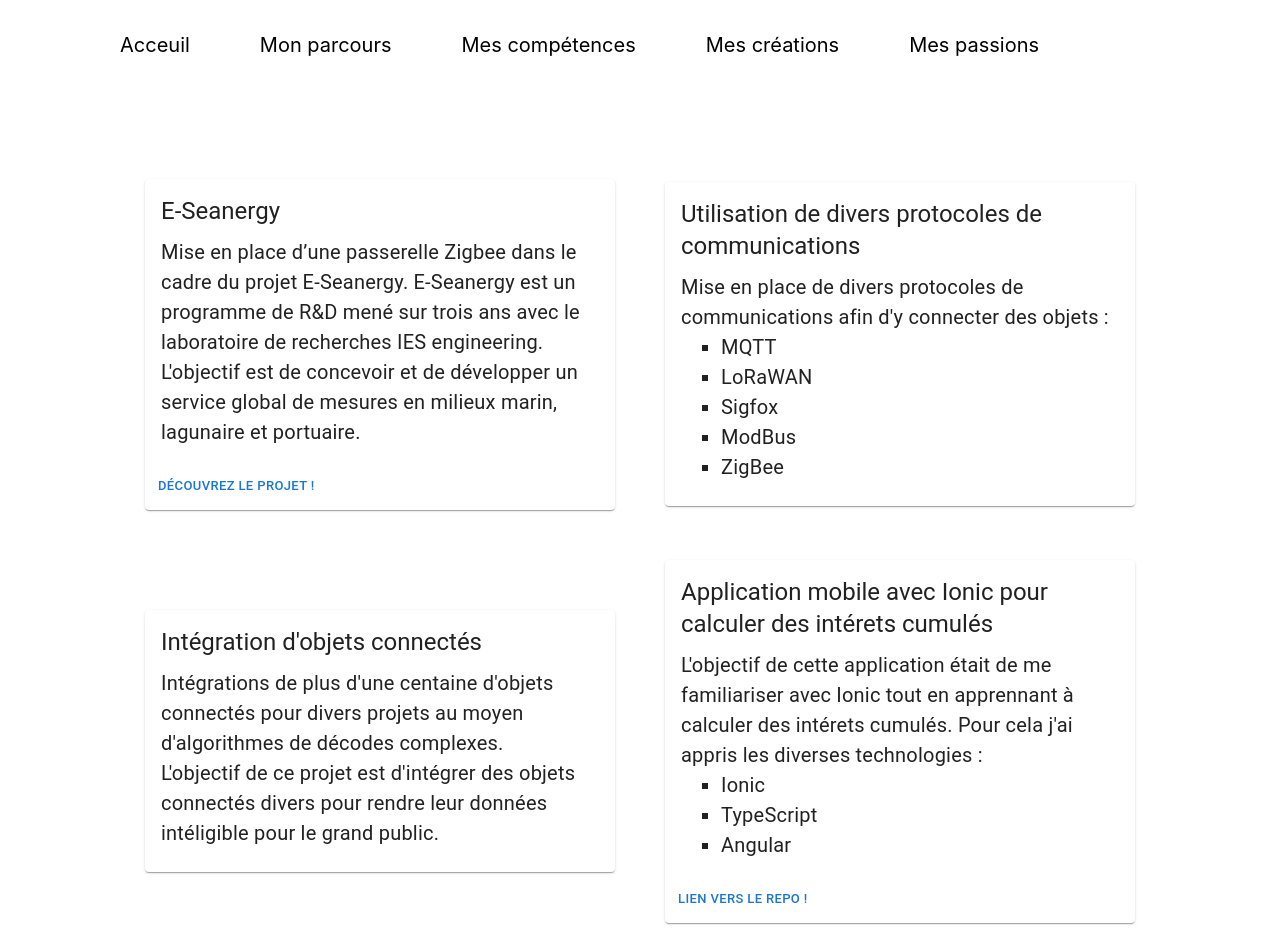
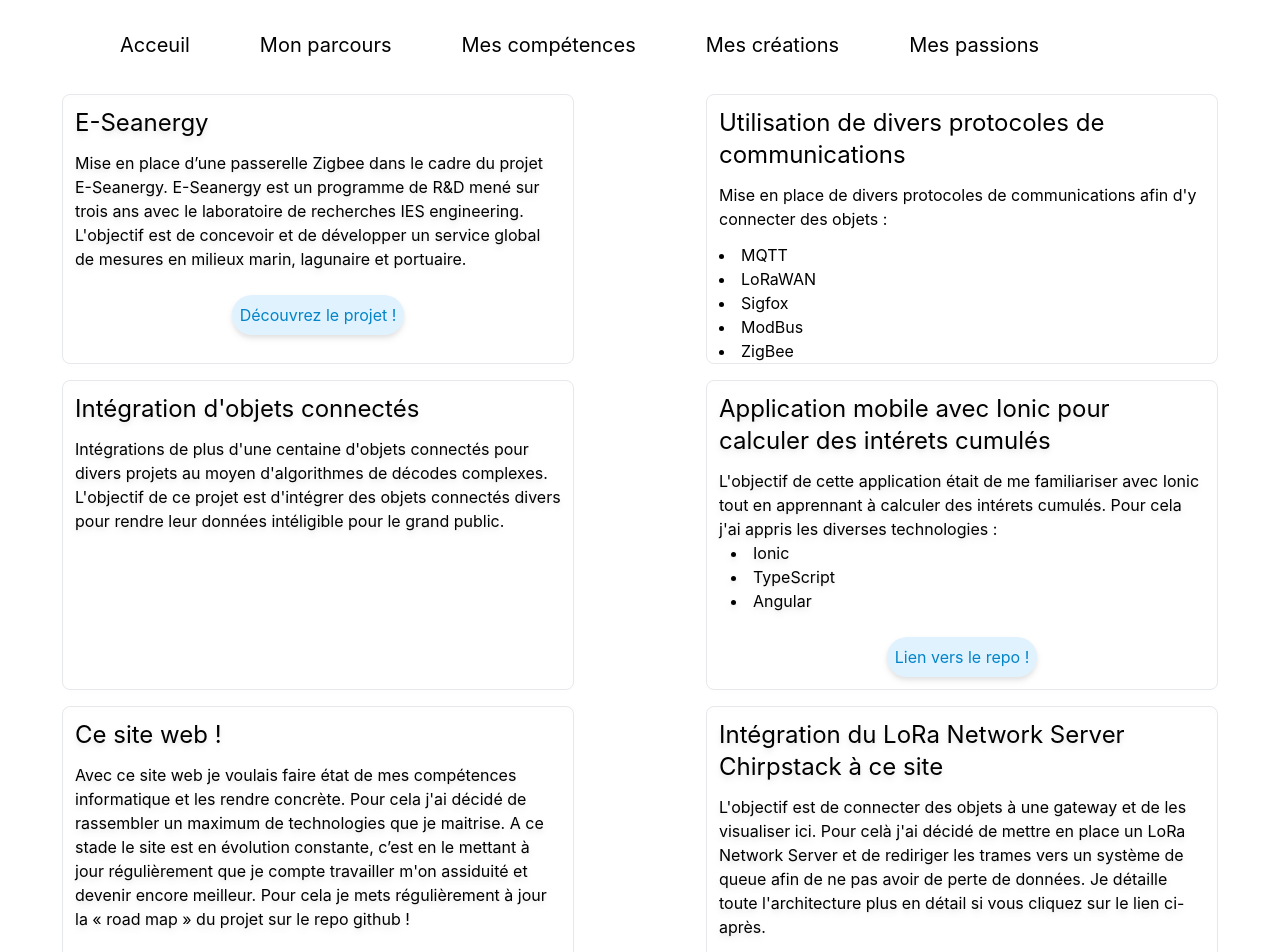
Before and after one commit to taojoue/personal-website, a Next.js app: page /creations in a window 1280 px wide. Shown: the top 952 px of the page. Built offline with nearby package versions, Linux system fonts and the light colour scheme.

Commit message:
Implement tailwind creation and data

```diff
--- a/pages/creations.tsx
+++ b/pages/creations.tsx
@@ -1,118 +1,129 @@
-import styles from '../styles/Creation.module.css'
-import Card from '@mui/material/Card';
-import CardActions from '@mui/material/CardActions';
-import CardContent from '@mui/material/CardContent';
-import Button from '@mui/material/Button';
-import Typography from '@mui/material/Typography';
-
-
 export default function Creations() {
     return (
-        <div className={styles.container}>
-            <main className={styles.main}>
-                <div className={styles.grid}>
-                    <div className={styles.card}>
-                        <Card sx={{ minWidth: 275 }}>
-                            <CardContent>
-                                <Typography variant="h5" component="div">
+        <div>
+            <main className='min-h-screen flex-1 p-1'>
+
+                <div className='grid gap-4 grid-cols-2 place-content-center auto-rows-max'>
+                    <div className='container max-w-lg border border-gray-400/25 rounded-lg drop-shadow-md'>
+                        <div className='p-3'>
+                            <h1 className='text-2xl'>
                                 E-Seanergy
                                 <br />
-                                </Typography>
-                                <Typography variant="body2" paddingTop="10px">
+                            </h1>
+                            <p className='pt-3'>
                                 Mise en place d’une passerelle Zigbee dans le cadre du projet E-Seanergy. E-Seanergy est un
                                 programme de R&D mené sur trois ans avec le laboratoire de recherches IES engineering.
                                 L&apos;objectif est de concevoir et de développer un service global de mesures en milieux marin,
                                 lagunaire et portuaire.
-                                </Typography>
-                            </CardContent>
-                            <CardActions>
-                                <Button size="small" href='https://www.journaldunet.com/ebusiness/internet-mobile/1499181-emmanuel-mouton-synox/' target="_blank">
+                            </p>
+                        </div>
+                        <form action='https://www.journaldunet.com/ebusiness/internet-mobile/1499181-emmanuel-mouton-synox/' target="_blank" className='text-center m-3'>
+                            <button className='rounded-full p-2 text-sky-600 bg-sky-100 hover:bg-sky-600 hover:text-sky-100'>
                                 Découvrez le projet !
-                                </Button>
-                            </CardActions>
-                        </Card>
+                            </button>
+                        </form>
                     </div>
 
-                    <div className={styles.card}>
-                        <Card sx={{ minWidth: 275 }}>
-                            <CardContent>
-                                <Typography variant="h5" component="div">
+                    <div className='container max-w-lg border border-gray-400/25 rounded-lg'>
+                        <div className='p-3'>
+                            <h1 className='text-2xl'>
                                 Utilisation de divers protocoles de communications
                                 <br />
-                                </Typography>
-                                <Typography variant="body2" paddingTop="10px">
+                            </h1>
+                            <p className='pt-3'>
                                 Mise en place de divers protocoles de communications afin d&apos;y connecter des objets :
-                                    <ul className={styles.li}>
+                            </p>
+                        </div>
+                        <ul className='list-inside list-disc text-base ml-3'>
                             <li>MQTT</li>
                             <li>LoRaWAN</li>
                             <li>Sigfox</li>
                             <li>ModBus</li>
                             <li>ZigBee</li>
                         </ul>
-                                </Typography>
-                            </CardContent>
-                        </Card>
                     </div>
 
-                    <div className={styles.card}>
-                        <Card sx={{ minWidth: 275 }}>
-                            <CardContent>
-                                <Typography variant="h5" component="div">
+                    <div className='container max-w-lg  border border-gray-400/25 rounded-lg drop-shadow-md'>
+                        <div className='p-3'>
+                            <h1 className='text-2xl'>
                                 Intégration d&apos;objets connectés
                                 <br />
-                                </Typography>
-                                <Typography variant="body2" paddingTop="10px">
+                            </h1>
+                            <p className='pt-3'>
                                 Intégrations de plus d&apos;une centaine d&apos;objets connectés pour divers projets au
                                 moyen d&apos;algorithmes de décodes complexes.
                                 <br />
                                 L&apos;objectif de ce projet est d&apos;intégrer des objets connectés divers pour rendre
                                 leur données intéligible pour le grand public.
-                                </Typography>
-                            </CardContent>
-                        </Card>
+                            </p>
+                        </div>
                     </div>
 
-                    <div className={styles.card}>
-                        <Card sx={{ minWidth: 275 }}>
-                            <CardContent>
-                                <Typography variant="h5" component="div">
+                    <div className='container max-w-lg border border-gray-400/25 rounded-lg drop-shadow-md'>
+                        <div className='p-3'>
+                            <h1 className='text-2xl'>
                                 Application mobile avec Ionic pour calculer des intérets cumulés
                                 <br />
-                                </Typography>
-                                <Typography variant="body2" paddingTop="10px">
+                            </h1>
+                            <p className='pt-3'>
                                 L&apos;objectif de cette application était de me familiariser avec Ionic tout en apprennant à
                                 calculer des intérets cumulés. Pour cela j&apos;ai appris les diverses technologies :
-                                    <ul className={styles.li}>
+                            </p>
+                            <ul className='list-inside list-disc text-base ml-3'>
                                 <li>Ionic</li>
                                 <li>TypeScript</li>
                                 <li>Angular</li>
                             </ul>
-                                </Typography>
-                            </CardContent>
-                            <CardActions>
-                                <Button size="small" href='https://github.com/taojoue/CoumpoundIT' target="_blank">Lien vers le repo !</Button>
-                            </CardActions>
-                        </Card>
+                        </div>
+                        <form action='https://github.com/taojoue/CoumpoundIT' target="_blank" className='text-center m-3'>
+                            <button className='rounded-full p-2 text-sky-600 bg-sky-100 hover:bg-sky-600 hover:text-sky-100'>
+                                Lien vers le repo !
+                            </button>
+                        </form>
                     </div>
 
-                    <div className={styles.card}>
-                        <Card sx={{ minWidth: 275 }}>
-                            <CardContent>
-                                <Typography variant="h5" component="div">
+                    <div className='container max-w-lg border border-gray-400/25 rounded-lg drop-shadow-md'>
+                        <div className='p-3'>
+                            <h1 className='text-2xl'>
                                 Ce site web !
                                 <br />
-                                </Typography>
-                                <Typography variant="body2" paddingTop="10px">
-                                    Avec ce site web je voulais faire état de mes compétences informatique et les rendre concrète. Pour cela j&apos;ai décidé de rassembler un maximum de technologies que je maitrise. A ce stade le site est en évolution constante, c’est en le mettant à jour régulièrement que je compte travailler ma on assiduité et devenir encore meilleur. Pour cela je mets régulièrement à jour la « road map » du projet sur le repo github !
-                                </Typography>
-                            </CardContent>
-                            <CardActions>
-                                <Button size="small" href='https://github.com/taojoue/personal-website' target="_blank">Lien vers le repo !</Button>
-                            </CardActions>
-                        </Card>
+                            </h1>
+                            <p className='pt-3'>
+                                Avec ce site web je voulais faire état de mes compétences informatique et les rendre concrète.
+                                Pour cela j&apos;ai décidé de rassembler un maximum de technologies que je maitrise.
+                                A ce stade le site est en évolution constante, c’est en le mettant à jour régulièrement que je compte travailler
+                                m'on assiduité et devenir encore meilleur. Pour cela je mets régulièrement à jour la « road map » du projet sur le repo github !
+                            </p>
+                        </div>
+                        <form action='https://github.com/taojoue/personal-website' target="_blank" className='text-center m-3'>
+                            <button className='rounded-full p-2 text-sky-600 bg-sky-100 hover:bg-sky-600 hover:text-sky-100'>
+                                Lien vers le repo !
+                            </button>
+                        </form>
                     </div>
 
-                    {/* <div className={styles.card}>
+                    <div className='container max-w-lg border border-gray-400/25 rounded-lg drop-shadow-md'>
+                        <div className='p-3'>
+                            <h1 className='text-2xl'>
+                                Intégration du LoRa Network Server Chirpstack à ce site
+                                <br />
+                            </h1>
+                            <p className='pt-3'>
+                                L&apos;objectif est de connecter des objets à une gateway et de les visualiser ici.
+                                Pour celà j&apos;ai décidé de mettre en place un LoRa Network Server et de rediriger
+                                les trames vers un système de queue afin de ne pas avoir de perte de données.
+                                Je détaille toute l&apos;architecture plus en détail si vous cliquez sur le lien ci-après.
+                            </p>
+                        </div>
+                        <form action='/data' target="_blank" className='text-center m-3'>
+                            <button className='rounded-full p-2 text-sky-600 bg-sky-100 hover:bg-sky-600 hover:text-sky-100'>
+                                Voir le projet !
+                            </button>
+                        </form>
+                    </div>
+
+                    {/*
+                    <div className={styles.card}>
                         <Card sx={{ minWidth: 275 }}>
                             <CardContent>
                                 <Typography variant="h5" component="div">
@@ -129,7 +140,7 @@ export default function Creations() {
                                 <Button size="small" href='' target="_blank">Voir le site !</Button>
                             </CardActions>
                         </Card>
-                    </div> */}
+                    </div>
 
                     <div className={styles.card}>
                         <Card sx={{ minWidth: 275 }}>
@@ -149,7 +160,7 @@ export default function Creations() {
                                 <Button size="small" href='/data'>Voir le projet !</Button>
                             </CardActions>
                         </Card>
-                    </div>
+                    </div> */}
                 </div>
             </main>
         </div>
--- a/pages/data.tsx
+++ b/pages/data.tsx
@@ -1,6 +1,4 @@
-import Head from 'next/head'
-import styles from '../styles/Data.module.css'
-
+import Head from 'next/head';
 
 export default function Skills() {
     return (
@@ -11,8 +9,8 @@ export default function Skills() {
                 {/* <link rel="icon" href="/favicon.ico" /> */}
             </Head>
 
-            <main className={styles.main}>
-                <div className='container max-w-5xl border border-gray-400 rounded-lg  text-center'>
+            <main className='min-h-screen flex-1 p-1 text-center'>
+                <div className='container max-w-5xl border border-gray-400/25 rounded-lg drop-shadow-md p-1 text-center'>
                     <h1 className='text-2xl'>
                         En cours de réalisation !
                     </h1>
@@ -23,13 +21,14 @@ export default function Skills() {
                         <br />
                         Pour cela je vais utiliser les différentes tecnologies suivantes :
                     </p>
-                    <ul className='list-inside list-disc text-base'>
+                    <ul className='list-inside list-disc text-base m-1'>
                         <li>LoRaWAN : pour la transmition des données</li>
                         <li>MQTT : pour la gestion des données</li>
                         <li>Files d&apos;attente : pour éviter la perte de données</li>
                     </ul>
+                </div>
 
-                </div>
+
             </main>
         </div>
     );
--- a/styles/Creation.module.css
+++ /dev/null
@@ -1,79 +0,0 @@
-.container {
-  padding: 0 2rem;
-}
-
-.main {
-  min-height: 100vh;
-  padding: 4rem 0;
-  flex: 1;
-  display: flex;
-  flex-direction: column;
-  justify-content: center;
-  align-items: center;
-}
-
-.description {
-  margin: 4rem 0;
-  line-height: 1.5;
-  font-size: 1.5rem;
-}
-
-.code {
-  background: #fafafa;
-  border-radius: 5px;
-  padding: 0.75rem;
-  font-size: 1.1rem;
-  font-family: Menlo, Monaco, Lucida Console, Liberation Mono, DejaVu Sans Mono,
-    Bitstream Vera Sans Mono, Courier New, monospace;
-}
-
-.grid {
-  display: flex;
-  align-items: center;
-  justify-content: center;
-  flex-wrap: wrap;
-  max-width: 1200px;
-}
-
-.card {
-  margin: 10px;
-  padding: 15px;
-  text-align: left;
-  color: inherit;
-  text-decoration: none;
-  border-radius: 10px;
-  transition: color 0.15s ease, border-color 0.15s ease;
-  max-width: 500px;
-}
-
-.card:hover h2{
-  color: #0070f3;
-}
-
-.card h2 {
-  margin: 0 0 1rem 0;
-  font-size: 1.5rem;
-}
-
-.card p {
-  margin: 0;
-  font-size: 1.25rem;
-  line-height: 1.5;
-}
-
-.logo {
-  height: 1em;
-  margin-left: 0.5rem;
-}
-
-.li{
-  list-style: square;
-  padding-left: 40px;
-}
-
-@media (max-width: 600px) {
-  .grid {
-    width: 100%;
-    flex-direction: column;
-  }
-}
--- a/styles/Data.module.css
+++ /dev/null
@@ -1,86 +0,0 @@
-.container {
-  padding: 0 2rem;
-}
-
-.main {
-  min-height: 100vh;
-  padding: 4rem 0;
-  flex: 1;
-  display: flex;
-  flex-direction: column;
-  justify-content: center;
-  align-items: center;
-}
-
-
-.code {
-  background: #fafafa;
-  border-radius: 5px;
-  padding: 0.75rem;
-  font-size: 1.1rem;
-  font-family: Menlo, Monaco, Lucida Console, Liberation Mono, DejaVu Sans Mono, Bitstream Vera Sans Mono, Courier New,
-    monospace;
-}
-
-.grid {
-  display: flex;
-  align-items: center;
-  justify-content: center;
-  flex-wrap: wrap;
-  max-width: 1200px;
-}
-
-.card {
-  margin: 10px;
-  padding: 15px;
-  text-align: center;
-  color: inherit;
-  text-decoration: none;
-  border: 0.2px solid #000000;
-  border-radius: 10px;
-  transition: color 0.15s ease, border-color 0.15s ease;
-  max-width: 1000px;
-}
-
-/* .card:hover,
-.card:focus,
-.card:active {
-  color: #0070f3;
-} */
-
-.card:hover h2 {
-  color: #0070f3;
-}
-
-.card h2 {
-  margin: 0 0 1rem 0;
-  font-size: 1.5rem;
-}
-
-.card p {
-  margin: 0;
-  font-size: 1.25rem;
-  line-height: 1.5;
-}
-
-.logo {
-  height: 1em;
-  margin-left: 0.5rem;
-}
-
-.ul {
-  text-align: center;
-  list-style: square;
-  padding-left: 50px;
-}
-
-.li {
-  text-align: center;
-}
-
-@media (max-width: 600px) {
-  .grid {
-    width: 100%;
-    flex-direction: column;
-  }
-}
```
Lines whose indentation alone changed are shown as unchanged.
